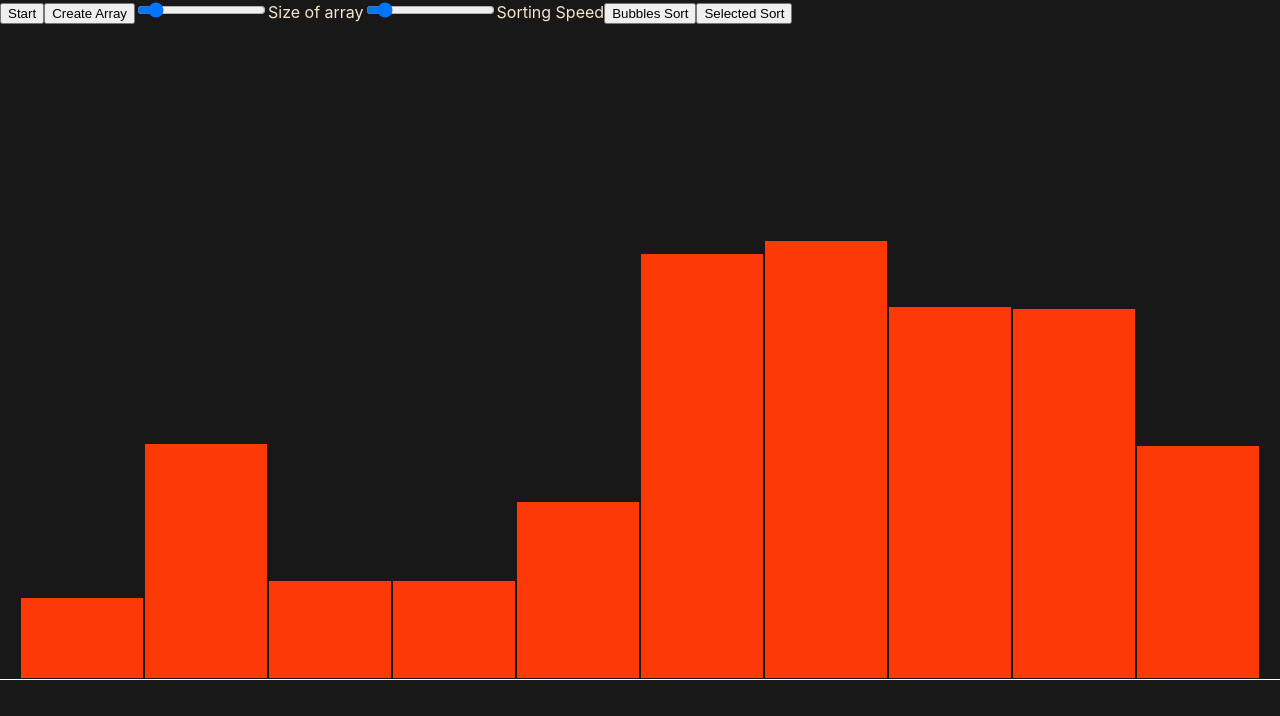
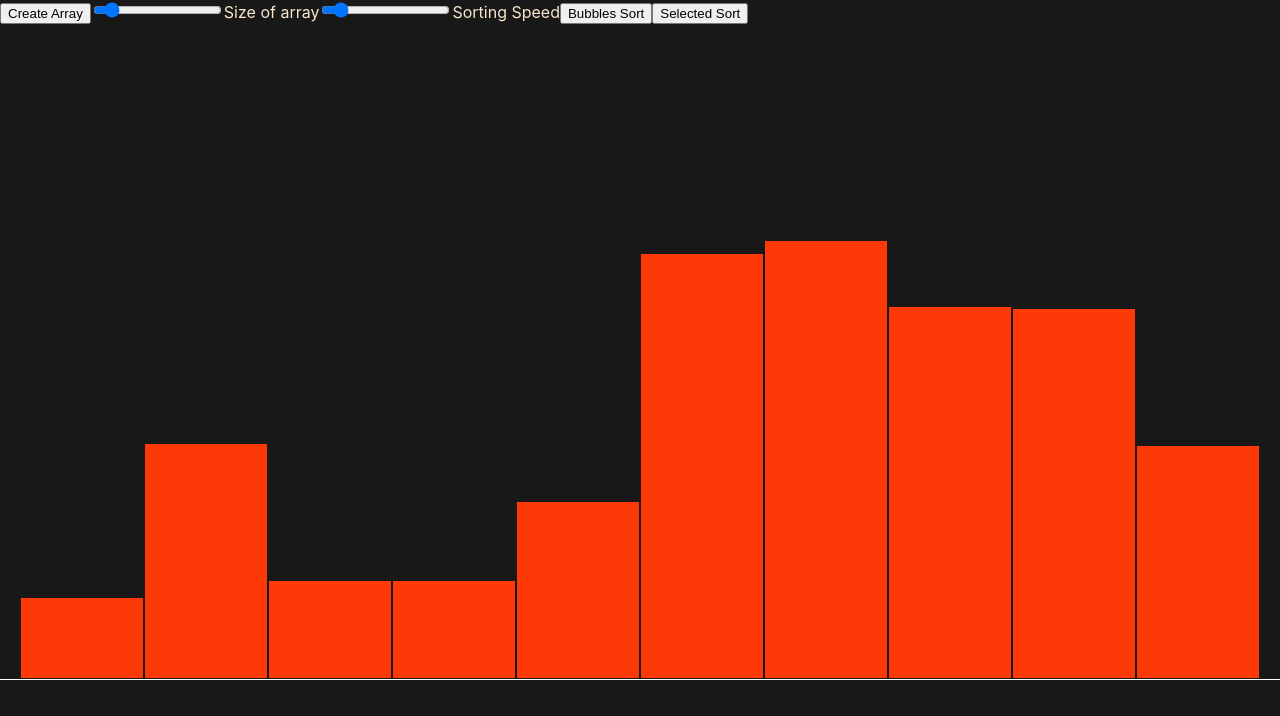
Before and after one commit to avramenkomy/sorting_algorithms, a React (Create React App) app: page / in a window 1280 px wide. Shown: the top 716 px of the page. Built offline with nearby package versions, Linux system fonts and the light colour scheme.

Commit message:
FIX: delete deprecated button

```diff
--- a/src/modules/Array/index.jsx
+++ b/src/modules/Array/index.jsx
@@ -152,8 +152,6 @@ function ArrayComponent() {
       </div>
 
       <div className="control-panel">
-        <button onClick={iteratingOnArray} disabled={disabled}>Start</button>
-
         <button onClick={getNewArray} disabled={disabled}>Create Array</button>
 
         <input
```
